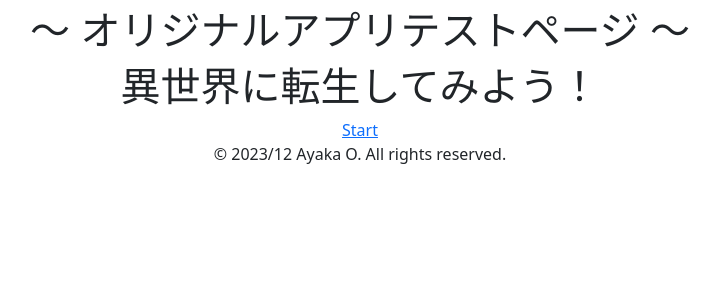
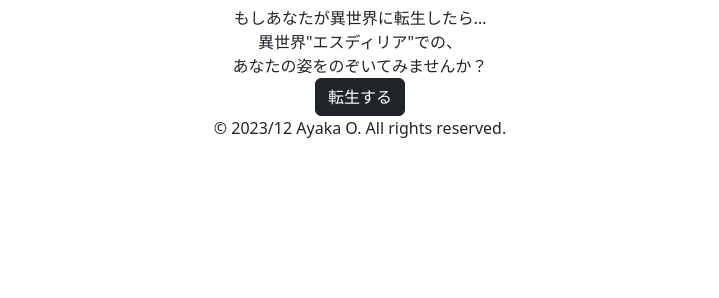
Before and after one commit to okichan06/FantasyCharacter, a Flask app: page / in a window 1280 px wide. Shown: the part 50-348 px from the top of the page, without its empty margins (280-999 px from the left). Run offline with Flask 3, Linux system fonts and the light colour scheme.

Commit message:
change input text&design

```diff
--- a/templates/index.html
+++ b/templates/index.html
@@ -1,14 +1,17 @@
 {% extends "base.html" %}
 {% block content %}
 
-<body>
-    <h1 class="content_title">〜 オリジナルアプリテストページ 〜</h1>
-    <div class="content">
-        <h1>異世界に転生してみよう！</h1>
-    <div class="click_btn">
-        <a href="/prompt">Start</a>
-    </div>
-</body>
-</html>
+
+<div class="content">
+    <a>もしあなたが異世界に転生したら…
+        <br>
+        異世界"エスディリア"での、
+        <br>
+        あなたの姿をのぞいてみませんか？
+    </a>
+</div>
+
+<button type="button" class="btn btn-dark">転生する</button>
+
 
 {% endblock %}
```
Also changed, not shown: templates/prompt.html (+26 -3 lines).
